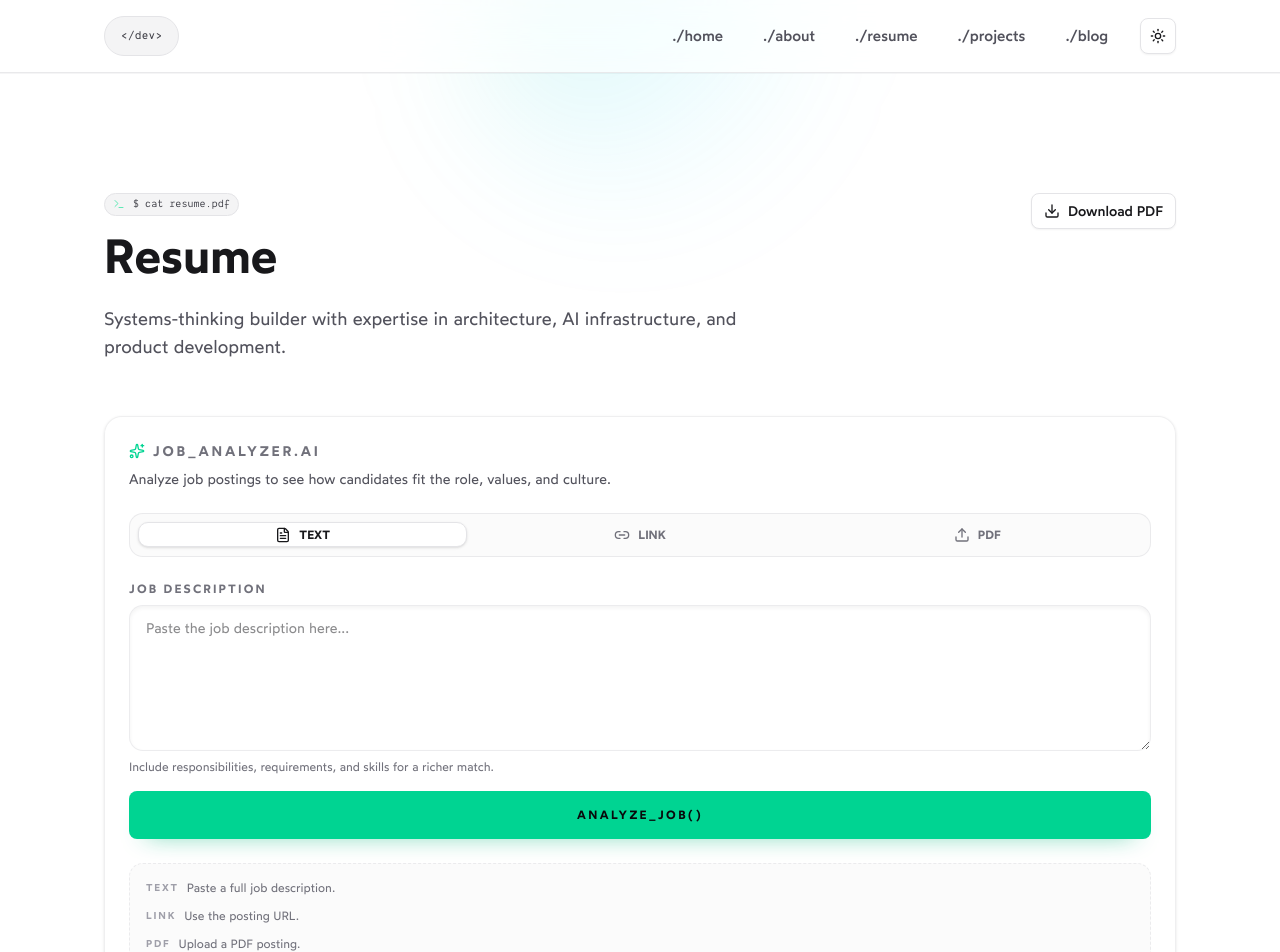
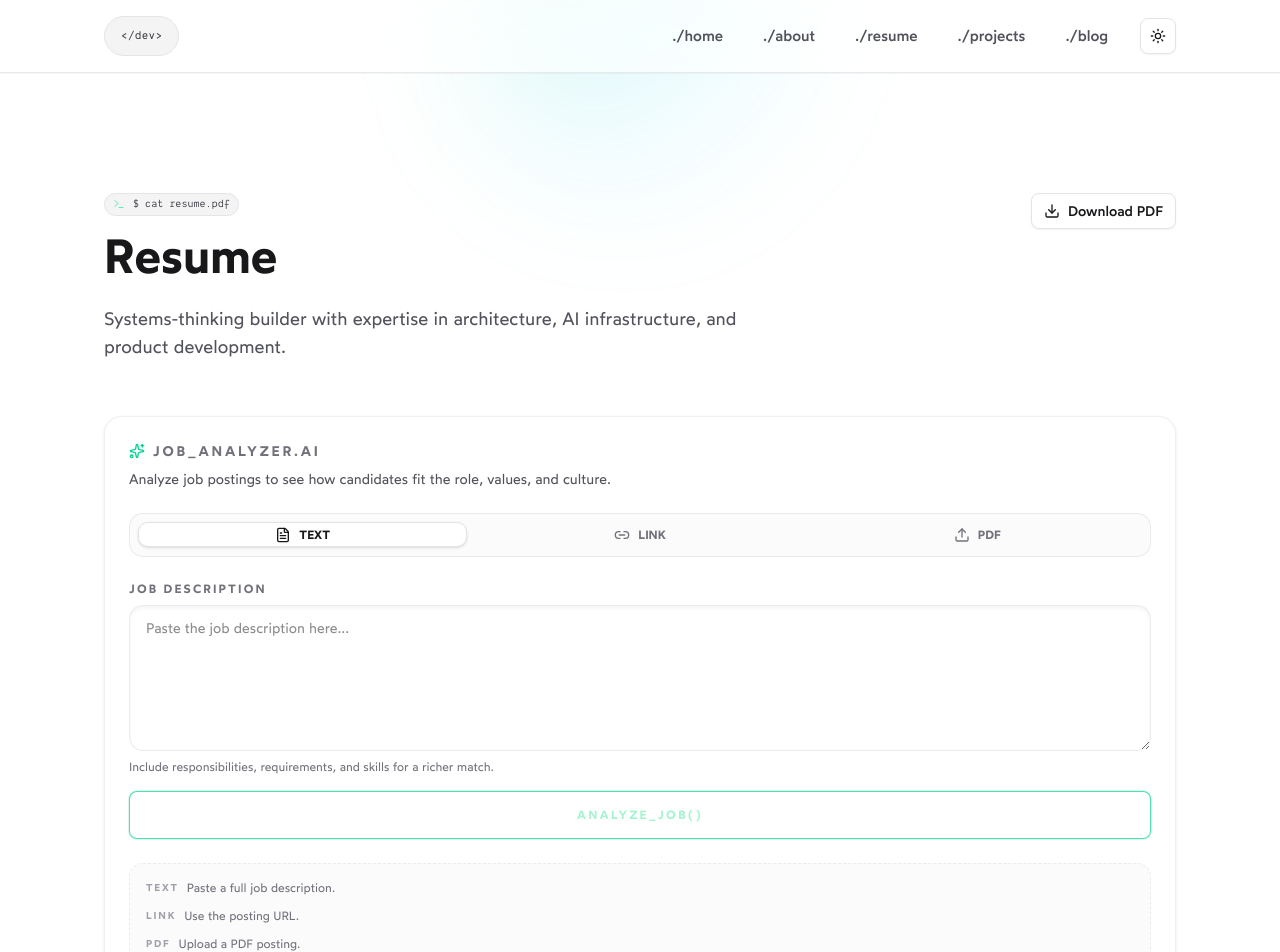
Before and after one commit to igorxciv/igorcodes, a Next.js app: page /resume in a window 1280 px wide. Shown: the top 952 px of the page. Built offline with nearby package versions, Linux system fonts and the light colour scheme; no server answers.

Commit message:
Enhance job analyzer form UI

```diff
--- a/features/job-analyzer/components/job-analyzer-form.tsx
+++ b/features/job-analyzer/components/job-analyzer-form.tsx
@@ -201,7 +201,8 @@ export function JobAnalyzerForm({
 
         <Button
           type="submit"
-          className="h-12 w-full bg-emerald-400 text-xs font-semibold tracking-[0.2em] text-zinc-950 uppercase shadow-[0_12px_24px_-18px_rgba(16,185,129,0.9)] transition hover:bg-emerald-300 hover:text-zinc-950 dark:bg-emerald-400 dark:text-zinc-950 dark:hover:bg-emerald-300"
+          variant="outline"
+          className="h-12 w-full border-emerald-400/70 text-xs font-semibold tracking-[0.2em] text-emerald-200 uppercase shadow-[0_0_0_1px_rgba(16,185,129,0.15)] transition hover:border-emerald-300 hover:text-emerald-100 dark:border-emerald-400/70 dark:text-emerald-200"
         >
           analyze_job()
         </Button>
```
